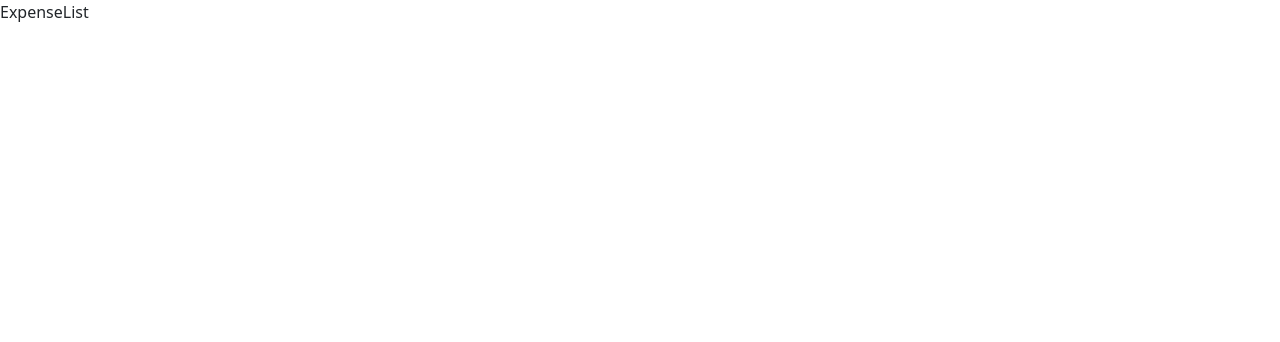
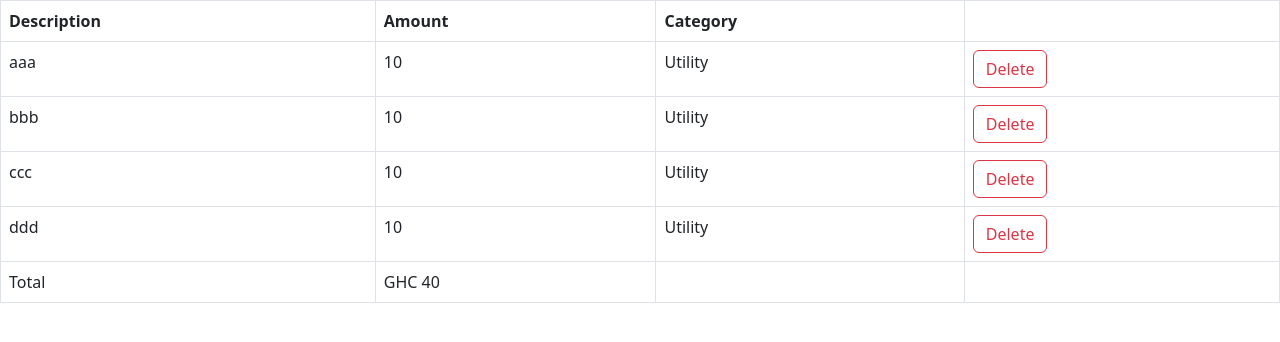
Before and after one commit to Harry-Daniel/ExpenseTrackerApp, a React (Vite) app: page / in a window 1280 px wide. Shown: the top 342 px of the page. Built offline with nearby package versions, Linux system fonts and the light colour scheme.

Commit message:
Worked on the Expense List Component

```diff
--- a/src/App.tsx
+++ b/src/App.tsx
@@ -1,10 +1,20 @@
-import React from 'react'
+import React, { useState } from 'react'
 import ExpenseList from './components/ExpenseList'
 
+
 function App () {
+  const [Expenses,setExpenses]=useState([
+
+    {id: 1 , description: 'aaa', amount: 10, category: 'Utility'},
+    {id: 2 , description: 'bbb', amount: 10, category: 'Utility'},
+    {id: 3 , description: 'ccc', amount: 10, category: 'Utility'},
+    {id: 4 , description: 'ddd', amount: 10, category: 'Utility'},
+ ]);
+
+
   return (
     <div>
-      <ExpenseList/>
+      <ExpenseList onDelete={(id)=>setExpenses(Expenses.filter(e=>e.id!==id))} expenses={Expenses}/>
     </div>
   )
 }
--- a/src/components/ExpenseList.tsx
+++ b/src/components/ExpenseList.tsx
@@ -1,8 +1,51 @@
-import React from 'react'
+interface Expenses{
+  id: number;
+  description: string;
+  amount: number;
+  category: string;
+}
 
-const ExpenseList = () => {
+interface Props{
+  expenses: Expenses[];
+  onDelete: (id:number)=> void;
+}
+
+const ExpenseList = ({expenses, onDelete}:Props) => {
   return (
-    <div>ExpenseList</div>
+    <table className="table table-bordered">
+        <thead>
+          <tr>
+            <th>Description</th>
+            <th>Amount</th>
+            <th>Category</th>
+            <th></th>
+          </tr>
+        </thead>
+
+        <tbody>
+          {expenses.map(expense=> <tr key={expense.id}>
+            <td>{expense.description}</td>
+            <td>{expense.amount}</td>
+            <td>{expense.category}</td>
+            <td>
+                <button onClick={()=>onDelete(expense.id)} className="btn btn-outline-danger">
+                  Delete
+                </button>
+            </td>
+          </tr>)}
+        </tbody>
+
+        <tfoot>
+          <tr>
+            <td>Total</td>
+            <td>GHC {expenses.reduce((accumulator,current)=>current.amount+accumulator,0)}</td>
+            <td></td>
+            <td></td>
+          </tr>
+        </tfoot>
+
+
+    </table>
   )
 }
 
--- a/src/index.css
+++ b/src/index.css
@@ -1,69 +1,3 @@
-:root {
-  font-family: Inter, system-ui, Avenir, Helvetica, Arial, sans-serif;
-  line-height: 1.5;
-  font-weight: 400;
-
-  color-scheme: light dark;
-  color: rgba(255, 255, 255, 0.87);
-  background-color: #242424;
-
-  font-synthesis: none;
-  text-rendering: optimizeLegibility;
-  -webkit-font-smoothing: antialiased;
-  -moz-osx-font-smoothing: grayscale;
-  -webkit-text-size-adjust: 100%;
+body {
+  padding: 20;
 }
-
-a {
-  font-weight: 500;
-  color: #646cff;
-  text-decoration: inherit;
-}
-a:hover {
-  color: #535bf2;
-}
-
-body {
-  margin: 0;
-  display: flex;
-  place-items: center;
-  min-width: 320px;
-  min-height: 100vh;
-}
-
-h1 {
-  font-size: 3.2em;
-  line-height: 1.1;
-}
-
-button {
-  border-radius: 8px;
-  border: 1px solid transparent;
-  padding: 0.6em 1.2em;
-  font-size: 1em;
-  font-weight: 500;
-  font-family: inherit;
-  background-color: #1a1a1a;
-  cursor: pointer;
-  transition: border-color 0.25s;
-}
-button:hover {
-  border-color: #646cff;
-}
-button:focus,
-button:focus-visible {
-  outline: 4px auto -webkit-focus-ring-color;
-}
-
-@media (prefers-color-scheme: light) {
-  :root {
-    color: #213547;
-    background-color: #ffffff;
-  }
-  a:hover {
-    color: #747bff;
-  }
-  button {
-    background-color: #f9f9f9;
-  }
-}
--- a/src/main.tsx
+++ b/src/main.tsx
@@ -2,6 +2,7 @@
 import ReactDOM from 'react-dom/client'
 import App from './App'
 import 'bootstrap/dist/css/bootstrap.css'
+import './index.css'
 
 ReactDOM.createRoot(document.getElementById('root') as HTMLElement).render(
   <React.StrictMode>
```
